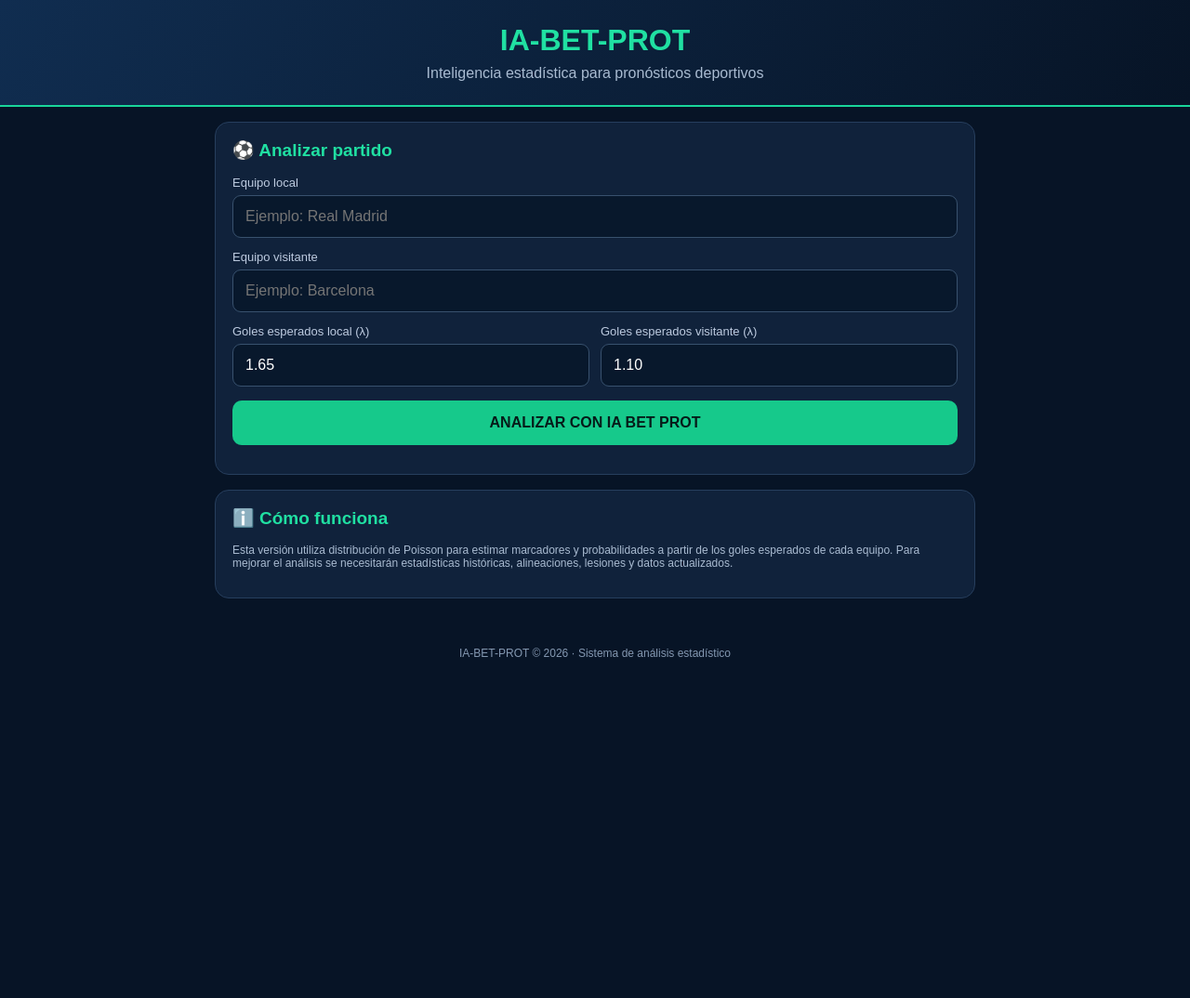
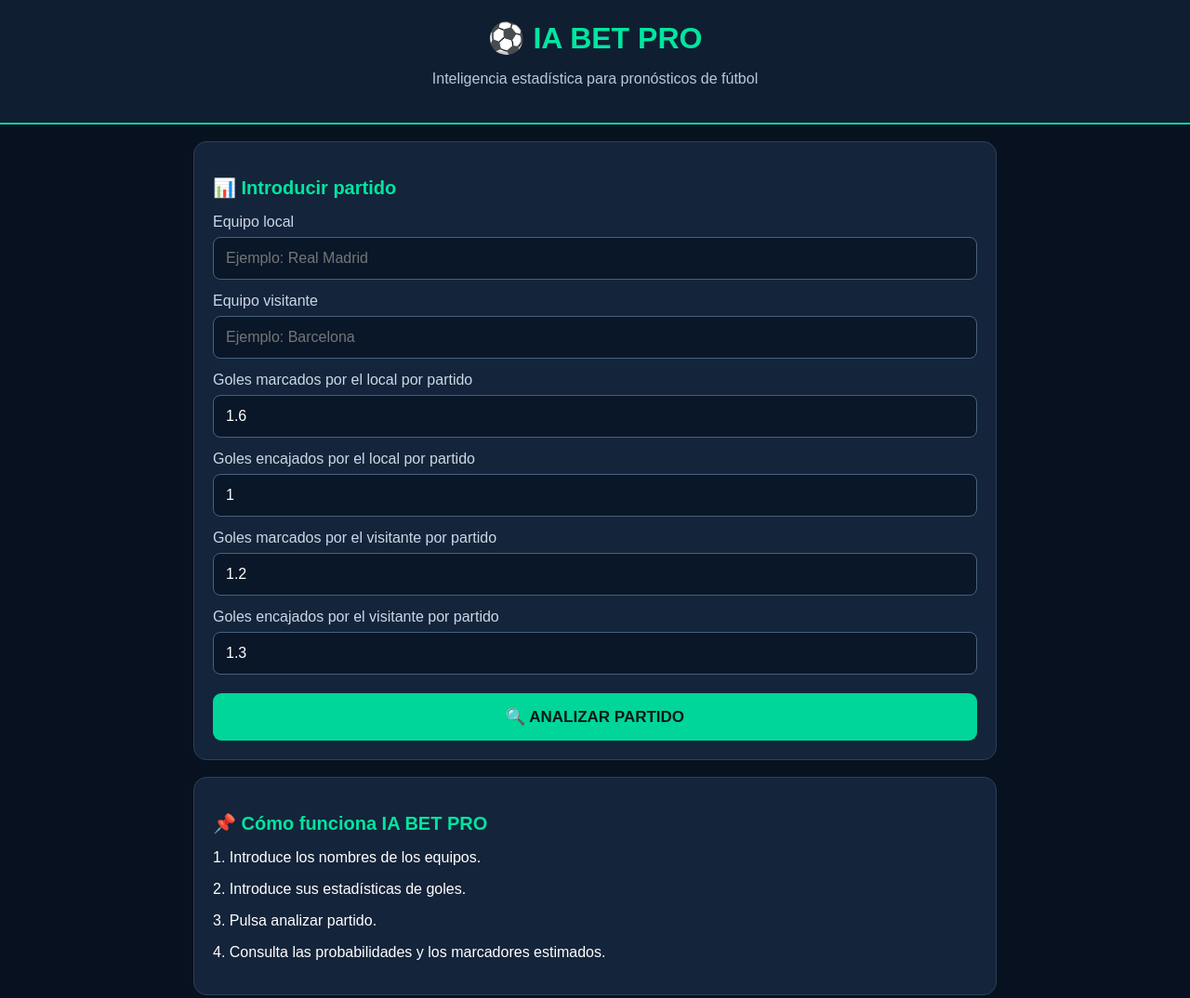
Before and after one commit to rargbikelive-stack/PRON-STICOS-ANTONIO-DE-NERJA, a plain HTML site: page index.html in a window 1280 px wide. Shown: the top 1074 px of the page at 93% size. Before the commit the page ends 800 px from the top, so only its background shows below. Drawn offline with Linux system fonts and the light colour scheme.

Commit message:
Update index.html

```diff
--- a/index.html
+++ b/index.html
@@ -3,258 +3,283 @@
 <head>
 <meta charset="UTF-8">
 <meta name="viewport" content="width=device-width, initial-scale=1.0">
-<meta name="theme-color" content="#071426">
-<title>IA BET PROT</title>
+<title>IA BET PRO</title>
 
 <style>
 *{box-sizing:border-box}
 body{
   margin:0;
- background:#071426;
- color:#f4f7ff;
   font-family:Arial,sans-serif;
+  background:#08111f;
+  color:white;
 }
 header{
- background:linear-gradient(120deg,#102d50,#071426);
- padding:25px 18px;
+  background:#101e32;
+  padding:22px;
   text-align:center;
- border-bottom:2px solid #19d69a;
+  border-bottom:2px solid #00d69a;
 }
-.logo{font-size:32px;font-weight:900;color:#20e0a2}
-header p{color:#a9bbd1;margin:8px 0 0}
-main{max-width:850px;margin:auto;padding:16px}
+header h1{color:#00e6a0;margin:0}
+header p{color:#b9c9d9}
+.container{max-width:900px;margin:auto;padding:18px}
 .card{
- background:#10223b;
- border:1px solid #263e5d;
- border-radius:15px;
- padding:18px;
- margin-bottom:16px;
+  background:#14243a;
+  padding:20px;
+  border-radius:14px;
+  margin-bottom:18px;
+  border:1px solid #29415e;
 }
-h2{font-size:19px;margin:0 0 16px;color:#20e0a2}
-label{display:block;color:#bdcbe0;font-size:13px;margin:13px 0 6px}
+h2{color:#00e6a0;font-size:20px}
+label{display:block;margin-top:14px;color:#cbd8e6}
 input{
- width:100%;padding:13px;border-radius:9px;
- border:1px solid #38516e;background:#08182c;
- color:white;font-size:16px;
+  width:100%;
+  padding:13px;
+  margin-top:7px;
+  border-radius:8px;
+  border:1px solid #49617c;
+  background:#091729;
+  color:white;
+  font-size:16px;
 }
 button{
- width:100%;padding:15px;border:0;border-radius:10px;
- background:#16c98b;color:#061b19;
- font-size:16px;font-weight:bold;cursor:pointer;
- margin-top:15px;
+  width:100%;
+  padding:15px;
+  margin-top:20px;
+  border:0;
+  border-radius:9px;
+  background:#00d69a;
+  color:#071b16;
+  font-weight:bold;
+  font-size:17px;
+  cursor:pointer;
 }
-button:hover{background:#42e5ac}
-.grid{display:grid;grid-template-columns:1fr 1fr;gap:12px}
-.result{
- background:#091a30;border-radius:10px;
- padding:14px;text-align:center;
+button:hover{background:#00f5b0}
+.resultado{display:none}
+.score{
+  text-align:center;
+  font-size:42px;
+  color:#00e6a0;
+  font-weight:bold;
+  padding:15px;
 }
-.result strong{display:block;font-size:25px;color:#20e0a2;margin-top:8px}
-.small{font-size:12px;color:#a9bbd1}
-.score{
- display:flex;justify-content:space-between;
- padding:12px;border-bottom:1px solid #263e5d;
+.prob{
+  background:#091729;
+  padding:12px;
+  border-radius:8px;
+  margin:9px 0;
 }
-.score strong{color:#20e0a2}
-.tag{color:#20e0a2;font-weight:bold}
-.hidden{display:none}
-footer{text-align:center;padding:20px;color:#8498b1;font-size:12px}
-.error{color:#ff8585;font-size:13px}
+.bar{
+  height:9px;
+  background:#263c54;
+  border-radius:10px;
+  margin-top:8px;
+  overflow:hidden;
+}
+.fill{
+  height:100%;
+  background:#00d69a;
+}
+.small{font-size:12px;color:#aebdd0}
+footer{text-align:center;color:#8295aa;padding:20px}
 </style>
 </head>
 
 <body>
+
 <header>
- <div class="logo">IA-BET-PROT</div>
- <p>Inteligencia estadística para pronósticos deportivos</p>
+<h1>⚽ IA BET PRO</h1>
+<p>Inteligencia estadística para pronósticos de fútbol</p>
 </header>
 
-<main>
+<div class="container">
 
-<section class="card">
- <h2>⚽ Analizar partido</h2>
+<div class="card">
+<h2>📊 Introducir partido</h2>
 
 <label>Equipo local</label>
- <input id="home" placeholder="Ejemplo: Real Madrid">
+<input id="local" placeholder="Ejemplo: Real Madrid">
 
 <label>Equipo visitante</label>
- <input id="away" placeholder="Ejemplo: Barcelona">
+<input id="visitante" placeholder="Ejemplo: Barcelona">
 
- <div class="grid">
-  <div>
-   <label>Goles esperados local (λ)</label>
-   <input id="lh" type="number" min="0.05" max="8" step="0.05" value="1.65">
-  </div>
-  <div>
-   <label>Goles esperados visitante (λ)</label>
-   <input id="la" type="number" min="0.05" max="8" step="0.05" value="1.10">
-  </div>
+<label>Goles marcados por el local por partido</label>
+<input id="gl" type="number" min="0" max="10" step="0.1" value="1.6">
+
+<label>Goles encajados por el local por partido</label>
+<input id="el" type="number" min="0" max="10" step="0.1" value="1">
+
+<label>Goles marcados por el visitante por partido</label>
+<input id="gv" type="number" min="0" max="10" step="0.1" value="1.2">
+
+<label>Goles encajados por el visitante por partido</label>
+<input id="ev" type="number" min="0" max="10" step="0.1" value="1.3">
+
+<button onclick="analizar()">🔍 ANALIZAR PARTIDO</button>
 </div>
 
- <button onclick="analizar()">ANALIZAR CON IA BET PROT</button>
- <p id="error" class="error"></p>
-</section>
+<div class="card resultado" id="resultados">
 
-<section id="resultados" class="hidden">
+<h2>🤖 Resultado del análisis</h2>
 
- <section class="card">
-  <h2>📊 Probabilidades 1X2</h2>
-  <div class="grid">
-   <div class="result">
-    <span id="localName">Local</span>
-    <strong id="p1">0%</strong>
-    <span class="small">Victoria local</span>
+<div id="nombres"></div>
+
+<div class="score" id="marcador"></div>
+
+<div id="ganador"></div>
+
+<h2>Probabilidades estimadas</h2>
+
+<div id="probabilidades"></div>
+
+<h2>⚽ Marcadores exactos más probables</h2>
+<div id="scores"></div>
+
+<div class="prob">
+<strong>Goles esperados</strong>
+<p id="goles"></p>
 </div>
-   <div class="result">
-    <span id="awayName">Visitante</span>
-    <strong id="p2">0%</strong>
-    <span class="small">Victoria visitante</span>
+
+<p class="small">
+Modelo estadístico basado en los datos introducidos y distribución de Poisson.
+Los porcentajes son estimaciones, no garantías de resultados.
+</p>
+
 </div>
-   <div class="result" style="grid-column:1/3">
-    EMPATE
-    <strong id="px">0%</strong>
+
+<div class="card">
+<h2>📌 Cómo funciona IA BET PRO</h2>
+<p>1. Introduce los nombres de los equipos.</p>
+<p>2. Introduce sus estadísticas de goles.</p>
+<p>3. Pulsa analizar partido.</p>
+<p>4. Consulta las probabilidades y los marcadores estimados.</p>
 </div>
+
 </div>
- </section>
-
- <section class="card">
-  <h2>🎯 Resultados exactos más probables</h2>
-  <div id="scores"></div>
- </section>
-
- <section class="card">
-  <h2>⚽ Predicción de goles</h2>
-  <div class="grid">
-   <div class="result">Más de 1,5 goles<strong id="o15">0%</strong></div>
-   <div class="result">Más de 2,5 goles<strong id="o25">0%</strong></div>
-   <div class="result">Más de 3,5 goles<strong id="o35">0%</strong></div>
-   <div class="result">Ambos marcan<strong id="btts">0%</strong></div>
-  </div>
- </section>
-
- <section class="card">
-  <h2>🧠 Informe estadístico</h2>
-  <p id="report"></p>
-  <p class="small">Las probabilidades son estimaciones matemáticas, no garantías de resultado.</p>
- </section>
-
-</section>
-
-<section class="card">
- <h2>ℹ️ Cómo funciona</h2>
- <p class="small">
- Esta versión utiliza distribución de Poisson para estimar marcadores
- y probabilidades a partir de los goles esperados de cada equipo.
- Para mejorar el análisis se necesitarán estadísticas históricas,
- alineaciones, lesiones y datos actualizados.
- </p>
-</section>
-
-</main>
 
 <footer>
- IA-BET-PROT © 2026 · Sistema de análisis estadístico
+IA BET PRO © 2026 | Sistema de análisis estadístico
 </footer>
 
 <script>
-function factorial(n){
- let r=1;
- for(let i=2;i<=n;i++)r*=i;
- return r;
-}
 
 function poisson(k,lambda){
- return Math.exp(-lambda)*Math.pow(lambda,k)/factorial(k);
-}
-
-function porcentaje(x){
- return (x*100).toFixed(1)+"%";
+  let factorial=1;
+  for(let i=1;i<=k;i++) factorial*=i;
+  return Math.exp(-lambda)*Math.pow(lambda,k)/factorial;
 }
 
 function analizar(){
- const home=document.getElementById("home").value.trim();
- const away=document.getElementById("away").value.trim();
- const lh=Number(document.getElementById("lh").value);
- const la=Number(document.getElementById("la").value);
- const error=document.getElementById("error");
 
- error.textContent="";
+  const local=document.getElementById("local").value.trim();
+  const visitante=document.getElementById("visitante").value.trim();
 
- if(!home || !away){
-  error.textContent="Introduce los nombres de los dos equipos.";
+  if(!local || !visitante){
+    alert("Introduce los dos equipos.");
     return;
   }
 
- if(home.toLowerCase()===away.toLowerCase()){
-  error.textContent="Los equipos deben ser diferentes.";
+  const gl=Number(document.getElementById("gl").value);
+  const el=Number(document.getElementById("el").value);
+  const gv=Number(document.getElementById("gv").value);
+  const ev=Number(document.getElementById("ev").value);
+
+  if([gl,el,gv,ev].some(x=>!Number.isFinite(x)||x<0||x>10)){
+    alert("Introduce estadísticas válidas entre 0 y 10.");
     return;
   }
 
- if(!Number.isFinite(lh)||!Number.isFinite(la)||lh<=0||la<=0||lh>8||la>8){
-  error.textContent="Los goles esperados deben estar entre 0,05 y 8.";
-  return;
- }
+  // Estimación de goles esperados
+  const lambdaL=(gl+ev)/2;
+  const lambdaV=(gv+el)/2;
 
- let p1=0,px=0,p2=0;
- let over15=0,over25=0,over35=0,btts=0;
- let scores=[];
+  let victoria=0;
+  let empate=0;
+  let derrota=0;
+  let marcadores=[];
 
- for(let h=0;h<=10;h++){
-  for(let a=0;a<=10;a++){
-   const p=poisson(h,lh)*poisson(a,la);
-   scores.push({h,a,p});
+  for(let i=0;i<=8;i++){
+    for(let j=0;j<=8;j++){
 
-   if(h>a)p1+=p;
-   else if(h===a)px+=p;
-   else p2+=p;
+      const prob=poisson(i,lambdaL)*poisson(j,lambdaV);
 
-   if(h+a>1)over15+=p;
-   if(h+a>2)over25+=p;
-   if(h+a>3)over35+=p;
-   if(h>0&&a>0)btts+=p;
+      marcadores.push({
+        local:i,
+        visitante:j,
+        prob:prob
+      });
+
+      if(i>j) victoria+=prob;
+      else if(i===j) empate+=prob;
+      else derrota+=prob;
     }
   }
 
- // Normalización para compensar la probabilidad residual
- // de marcadores superiores al límite calculado.
- const total=p1+px+p2;
- p1/=total;px/=total;p2/=total;
- over15/=total;over25/=total;over35/=total;btts/=total;
+  const total=victoria+empate+derrota;
 
- scores.sort((x,y)=>y.p-x.p);
+  victoria/=total;
+  empate/=total;
+  derrota/=total;
 
- document.getElementById("localName").textContent=home;
- document.getElementById("awayName").textContent=away;
- document.getElementById("p1").textContent=porcentaje(p1);
- document.getElementById("px").textContent=porcentaje(px);
- document.getElementById("p2").textContent=porcentaje(p2);
- document.getElementById("o15").textContent=porcentaje(over15);
- document.getElementById("o25").textContent=porcentaje(over25);
- document.getElementById("o35").textContent=porcentaje(over35);
- document.getElementById("btts").textContent=porcentaje(btts);
+  marcadores.sort((a,b)=>b.prob-a.prob);
 
- const scoresHTML=scores.slice(0,5).map(s=>
-  `<div class="score">
-   <span>${home} ${s.h} - ${s.a} ${away}</span>
-   <strong>${porcentaje(s.p)}</strong>
-  </div>`
- ).join("");
+  const mejor=marcadores[0];
 
- document.getElementById("scores").innerHTML=scoresHTML;
+  document.getElementById("nombres").innerHTML=
+    "<p><strong>"+local+"</strong> vs <strong>"+visitante+"</strong></p>";
 
- const winner=p1>p2&&p1>px?home:
-              p2>p1&&p2>px?away:"Empate";
+  document.getElementById("marcador").textContent=
+    mejor.local+" - "+mejor.visitante;
 
- document.getElementById("report").innerHTML=
-  `<span class="tag">Mayor probabilidad: ${winner}</span><br><br>
-  Goles esperados: ${home} ${lh.toFixed(2)} y
-  ${away} ${la.toFixed(2)}.<br><br>
-  La probabilidad estimada de ambos equipos marcando es
-  ${porcentaje(btts)}.`;
+  let ganador;
 
- document.getElementById("resultados").classList.remove("hidden");
- document.getElementById("resultados").scrollIntoView({behavior:"smooth"});
+  if(victoria>empate && victoria>derrota)
+    ganador="Mayor probabilidad: victoria de "+local;
+  else if(derrota>victoria && derrota>empate)
+    ganador="Mayor probabilidad: victoria de "+visitante;
+  else
+    ganador="Mayor probabilidad: empate";
+
+  document.getElementById("ganador").innerHTML=
+    "<div class='prob'>"+ganador+"</div>";
+
+  const datos=[
+    {nombre:"Victoria local",valor:victoria},
+    {nombre:"Empate",valor:empate},
+    {nombre:"Victoria visitante",valor:derrota}
+  ];
+
+  document.getElementById("probabilidades").innerHTML=
+    datos.map(d=>`
+      <div class="prob">
+        <strong>${d.nombre}: ${(d.valor*100).toFixed(2)}%</strong>
+        <div class="bar">
+          <div class="fill" style="width:${d.valor*100}%"></div>
+        </div>
+      </div>
+    `).join("");
+
+  document.getElementById("scores").innerHTML=
+    marcadores.slice(0,5).map(m=>`
+      <div class="prob">
+        <strong>${m.local} - ${m.visitante}</strong>
+        <span style="float:right">
+        ${(m.prob*100).toFixed(2)}%
+        </span>
+      </div>
+    `).join("");
+
+  document.getElementById("goles").textContent=
+    local+": "+lambdaL.toFixed(2)+
+    " | "+visitante+": "+lambdaV.toFixed(2);
+
+  document.getElementById("resultados").style.display="block";
+
+  document.getElementById("resultados").scrollIntoView({
+    behavior:"smooth"
+  });
 }
+
 </script>
+
 </body>
 </html>
```
Lines whose indentation alone changed are shown as unchanged.
